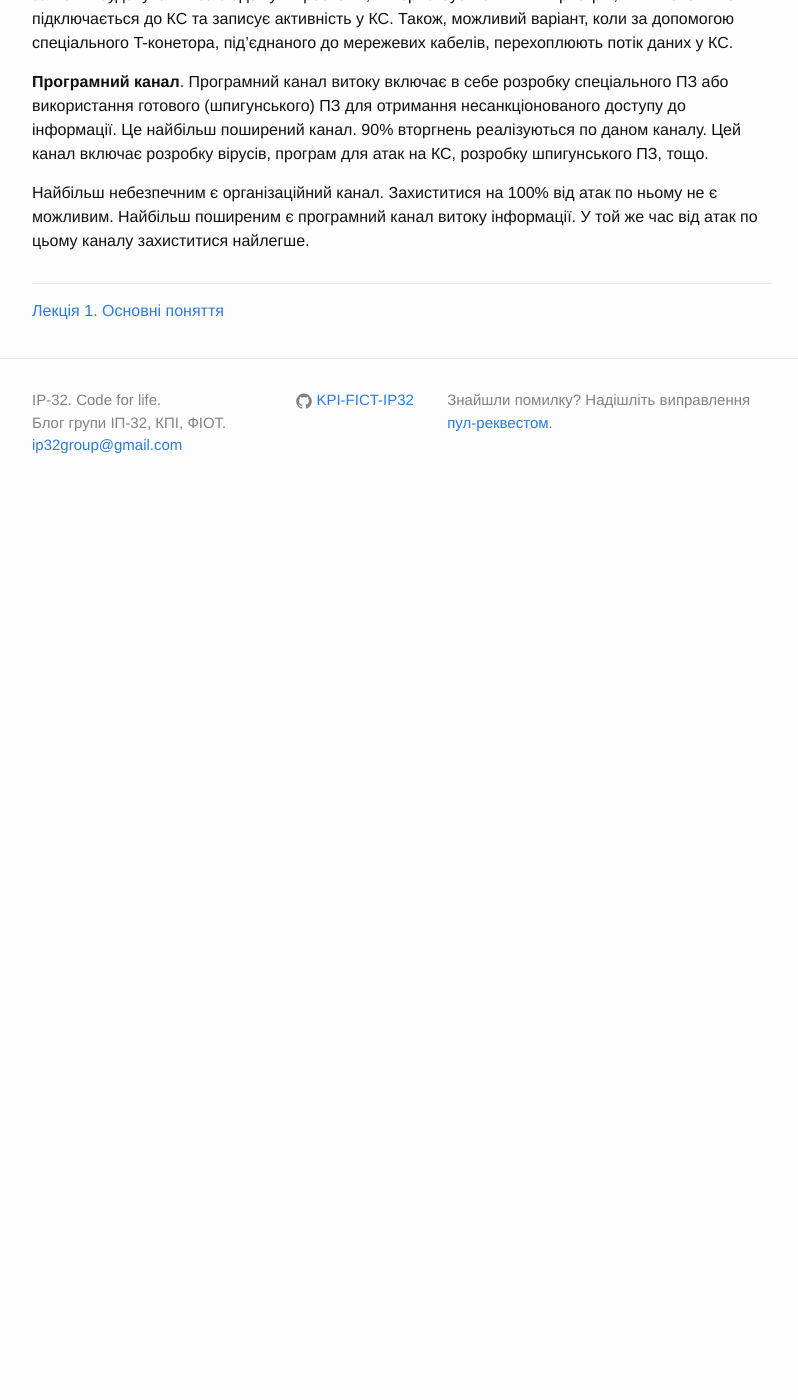
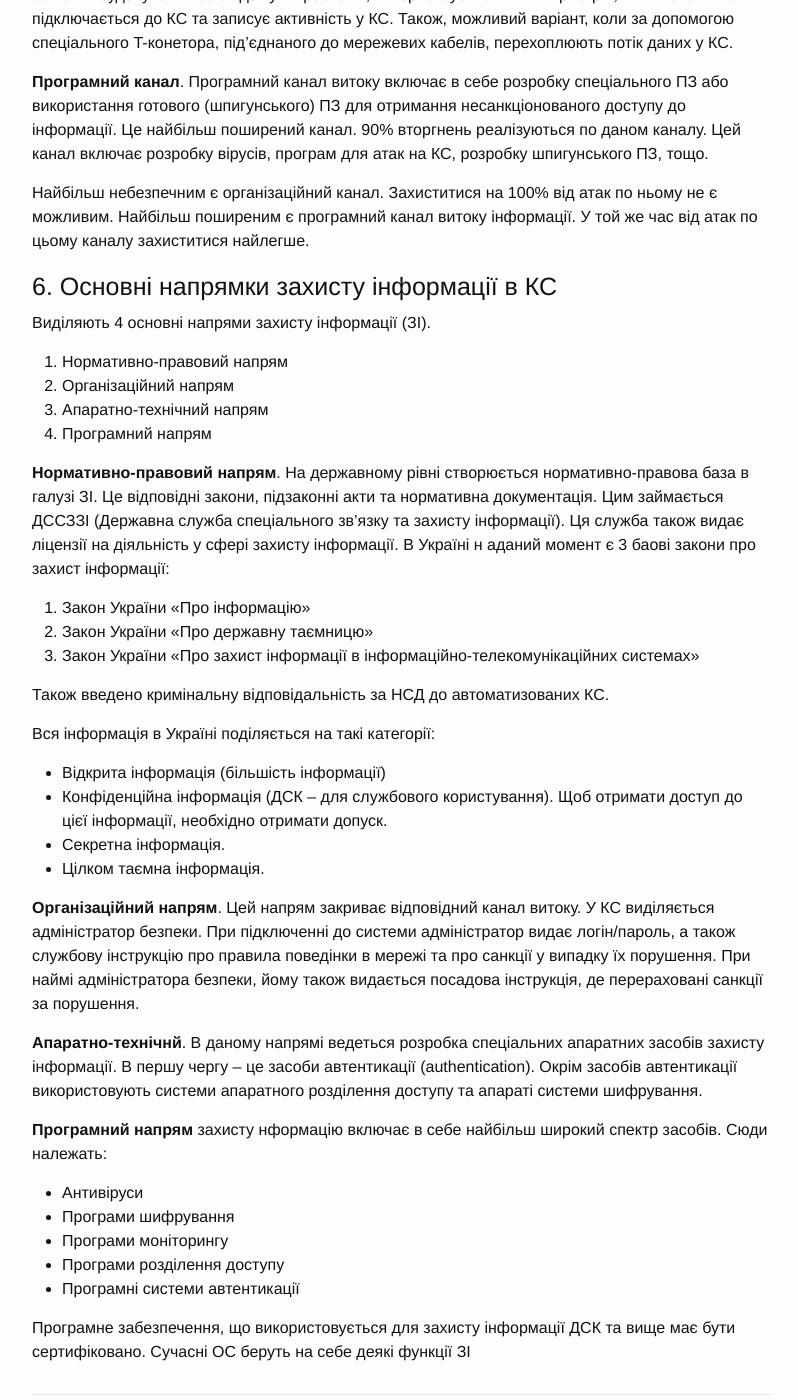
Before and after one commit to KPI-FICT-IP32/Blog, a Jekyll site: the page built from _posts/kpi/s07_data_security/2016-09-08-data_security-lecture-02.markdown, in a window 1280 px wide and 1400 px high, scrolled down 1014 px. Shown: the whole window, without its empty margins (238-1036 px from the left). Built offline with Jekyll 4.4.1, drawn with Linux system fonts in a browser that asks for light colours; before the commit the page ends 1531 px from its top, so only the background shows below that.

Commit message:
Data security l2 p2

```diff
--- a/_posts/kpi/s07_data_security/2016-09-08-data_security-lecture-02.markdown
+++ b/_posts/kpi/s07_data_security/2016-09-08-data_security-lecture-02.markdown
@@ -28,3 +28,44 @@ categories: kpi_s07_data_security
 **Програмний канал**. Програмний канал витоку включає в себе розробку спеціального ПЗ або використання готового (шпигунського) ПЗ для отримання несанкціонованого доступу до інформації. Це найбільш поширений канал. 90% вторгнень реалізуються по даном каналу. Цей канал включає розробку вірусів, програм для атак на КС, розробку шпигунського ПЗ, тощо.
 
 Найбільш небезпечним є організаційний канал. Захиститися на 100% від атак по ньому не є можливим. Найбільш поширеним є програмний канал витоку інформації. У той же час від атак по цьому каналу захиститися найлегше.
+
+
+## 6. Основні напрямки захисту інформації в КС
+
+Виділяють 4 основні напрями захисту інформації (ЗІ).
+
+1. Нормативно-правовий напрям
+2. Організаційний напрям
+3. Апаратно-технічний напрям
+4. Програмний напрям
+
+**Нормативно-правовий напрям**. На державному рівні створюється нормативно-правова база в галузі ЗІ. Це відповідні закони, підзаконні акти та нормативна документація. Цим займається ДССЗЗІ (Державна служба спеціального зв'язку та захисту інформації). Ця служба також видає ліцензії на діяльність у сфері захисту інформації. В Україні н аданий момент є 3 баові закони про захист інформації:
+
+1. Закон України «Про інформацію»
+2. Закон України «Про державну таємницю»
+3. Закон України «Про захист інформації в інформаційно-телекомунікаційних системах»
+
+Також введено кримінальну відповідальність за НСД до автоматизованих КС.
+
+Вся інформація в Україні поділяється на такі категорії:
+
+- Відкрита інформація (більшість інформації)
+- Конфіденційна інформація (ДСК -- для службового користування). Щоб отримати доступ до цієї інформації, необхідно отримати допуск.
+- Секретна інформація.
+- Цілком таємна інформація.
+
+**Організаційний напрям**. Цей напрям закриває відповідний канал витоку. У КС виділяється адміністратор безпеки. При підключенні до системи адміністратор видає логін/пароль, а також службову інструкцію про правила поведінки в мережі та про санкції у випадку їх порушення. При наймі адміністратора безпеки, йому також видається посадова інструкція, де перераховані санкції за порушення.
+
+**Апаратно-технічнй**. В даному напрямі ведеться розробка спеціальних апаратних засобів захисту інформації. В першу чергу -- це засоби автентикації (authentication). Окрім засобів автентикації використовують системи апаратного розділення доступу та апараті системи шифрування.
+
+
+**Програмний напрям** захисту нформацію включає в себе найбільш широкий спектр засобів. Сюди належать:
+
+- Антивіруси
+- Програми шифрування
+- Програми моніторингу
+- Програми розділення доступу
+- Програмні системи автентикації
+
+Програмне забезпечення, що використовується для захисту інформації ДСК та вище має бути сертифіковано.
+Сучасні ОС беруть на себе деякі функції ЗІ
```
